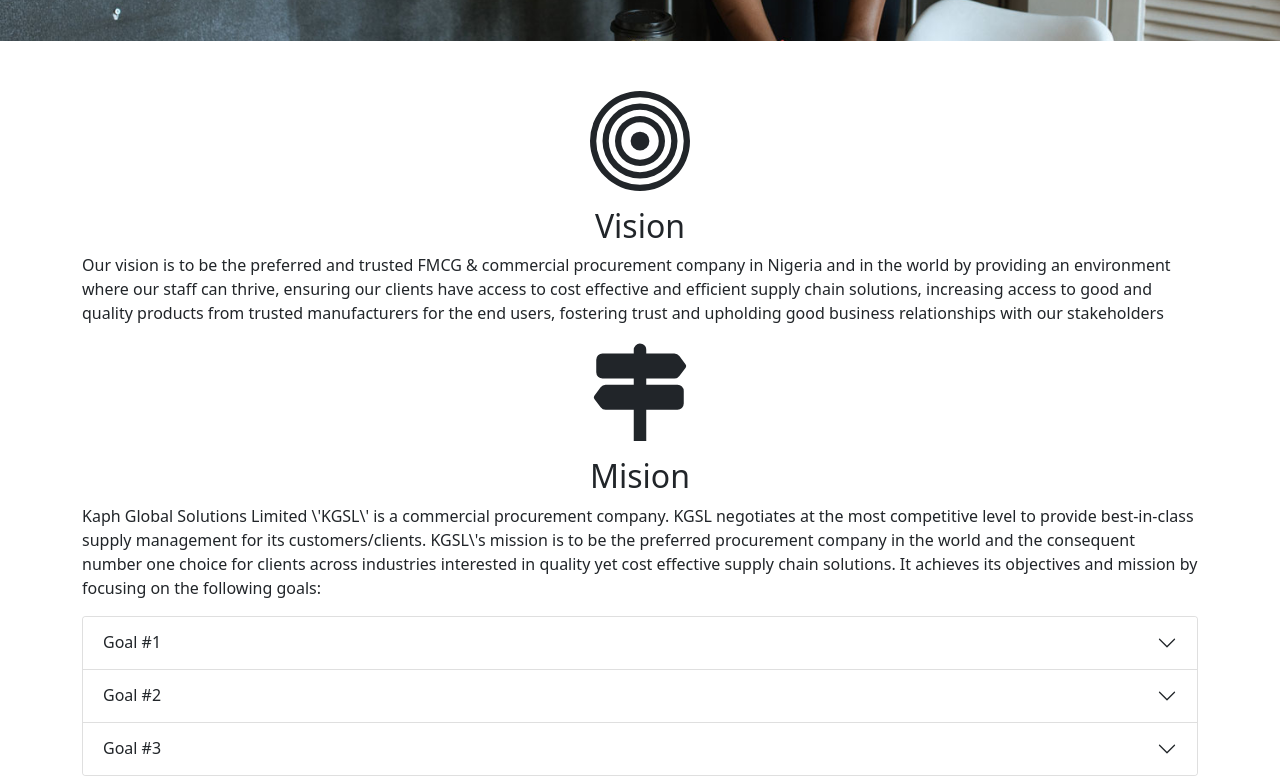
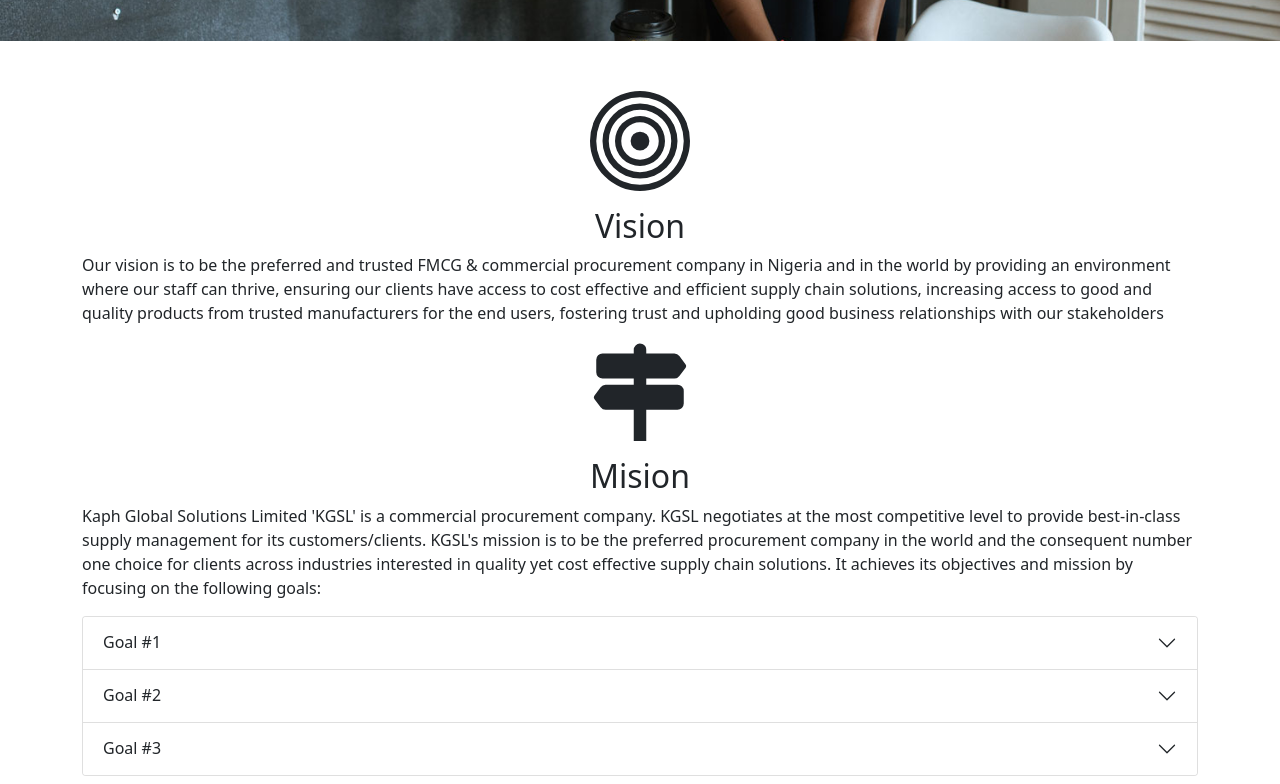
Before and after one commit to joseph-anselm/kaph, a Next.js app: page /about in a window 1280 px wide. Shown: the part 385-1169 px from the top of the page. Built offline with nearby package versions, Linux system fonts and the light colour scheme.

Commit message:
website fix commit

```diff
--- a/pages/about.js
+++ b/pages/about.js
@@ -37,14 +37,14 @@
             <Icon.Signpost2Fill size={100} className="text-center w-100 mb-3" />
             <h2 className=" text-center"> Mision</h2>
             <p>
-              Kaph Global Solutions Limited \'KGSL\' is a commercial procurement
-              company. KGSL negotiates at the most competitive level to provide
-              best-in-class supply management for its customers/clients. KGSL\'s
-              mission is to be the preferred procurement company in the world
-              and the consequent number one choice for clients across industries
-              interested in quality yet cost effective supply chain solutions.
-              It achieves its objectives and mission by focusing on the
-              following goals:
+              Kaph Global Solutions Limited &apos;KGSL&apos; is a commercial
+              procurement company. KGSL negotiates at the most competitive level
+              to provide best-in-class supply management for its
+              customers/clients. KGSL&apos;s mission is to be the preferred
+              procurement company in the world and the consequent number one
+              choice for clients across industries interested in quality yet
+              cost effective supply chain solutions. It achieves its objectives
+              and mission by focusing on the following goals:
             </p>
             <Accordion>
               <Accordion.Item eventKey="0">
```
